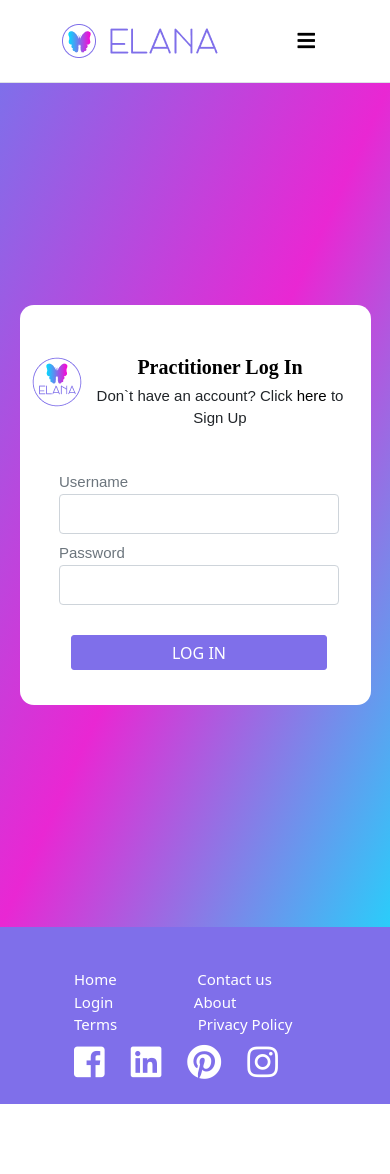
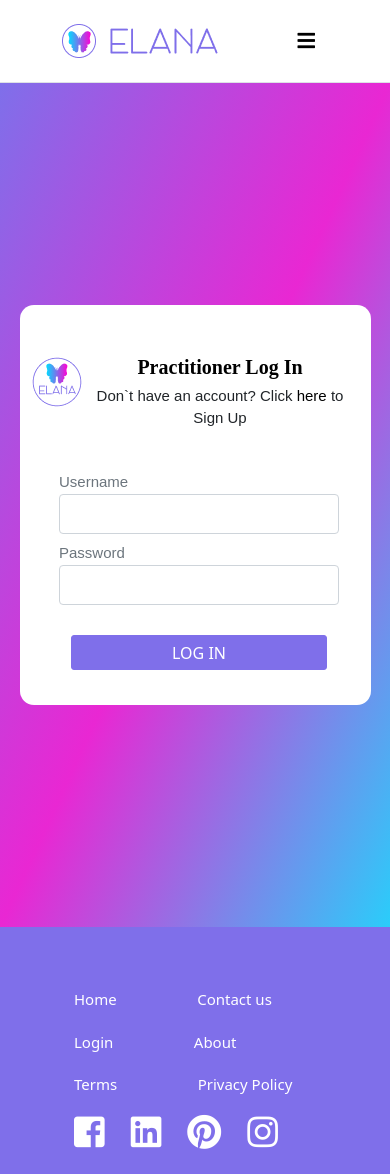
Before and after one commit to MVP-Marketplace/elana-new, a React (Create React App) app in the folder frontend/: page /practitionerLogin in a window 390 px wide. Before the commit the page ends 1104 px from the top, so only its background shows below. Built offline with nearby package versions, Linux system fonts and the light colour scheme; a web font is replaced by a local one.

Commit message:
footer fix

```diff
--- a/frontend/src/index.css
+++ b/frontend/src/index.css
@@ -612,14 +612,17 @@ span {
   .footer-res{
      /* padding-left: 45px;  */
     justify-content: space-evenly;
+    padding-top: 20px;
   }
   .icon{
     justify-content: start;
+    padding-top: 10px;
   }
   .footerlinks{
     display: grid;
     padding-top: 25px;
     margin-left: 10px;
+    padding-top: 25px;
 
   }
  .media-right{
```
